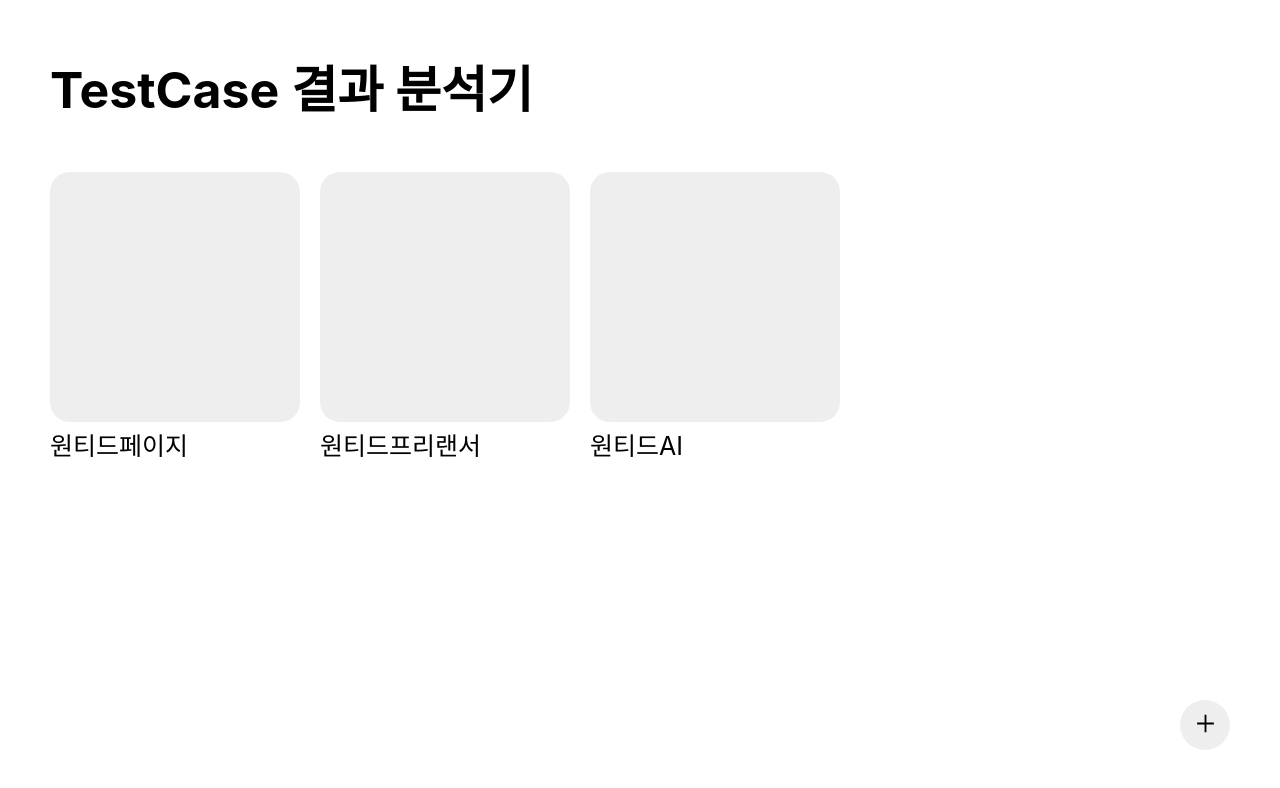
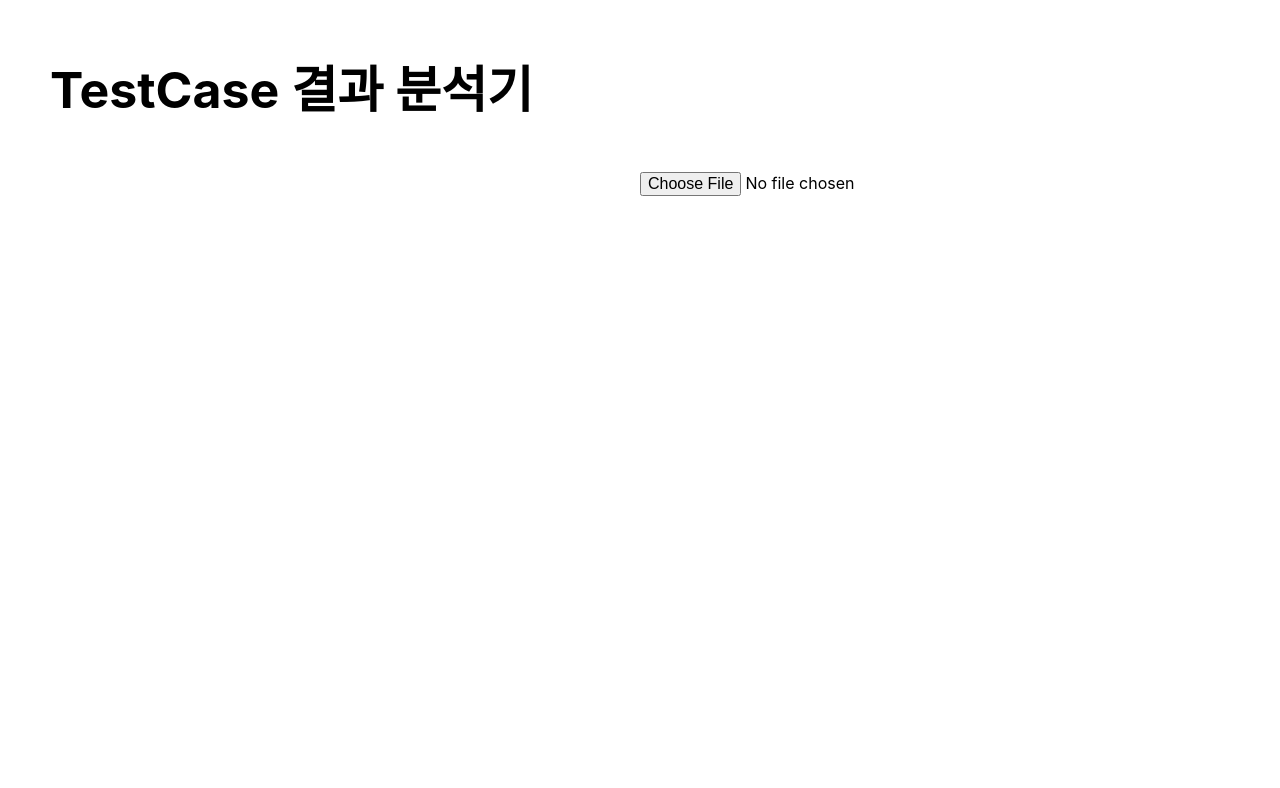
Before and after one commit to whara123/testcase_analysis, a React (Create React App) app: page / in a window 1280 px wide. Shown: the top 788 px of the page. Built offline with nearby package versions, Linux system fonts and the light colour scheme.

Commit message:
🎨 엑셀 파일 등록하면 결과 갯수 도출

```diff
--- a/package.json
+++ b/package.json
@@ -14,6 +14,7 @@
     "react-redux": "^8.0.2",
     "react-router-dom": "^6.3.0",
     "react-scripts": "5.0.1",
+    "read-excel-file": "^5.4.4",
     "redux": "^4.2.0",
     "sheetjs": "^2.0.0",
     "styled-components": "^5.3.5",
--- a/src/App.js
+++ b/src/App.js
@@ -3,8 +3,6 @@ import GlobalStyle from './styles/GlobalStyle';
 import { BrowserRouter, Routes, Route } from 'react-router-dom';
 
 import Main from './pages/Main';
-import Project from './pages/Project';
-import Versiondata from './pages/Versiondata';
 
 function App() {
   return (
@@ -13,8 +11,6 @@ function App() {
       <BrowserRouter>
         <Routes>
           <Route path="/" element={<Main />} />
-          <Route path="/project/:id" element={<Project />} />
-          <Route path="/versiondata" element={<Versiondata />} />
         </Routes>
       </BrowserRouter>
     </>
--- /dev/null
+++ b/src/components/DataResult.js
@@ -0,0 +1,26 @@
+import React from 'react';
+import { useSelector } from 'react-redux';
+
+export default function DataResult() {
+  const resultData = useSelector((state) => state.tcData.filterData);
+
+  return (
+    <div>
+      {resultData && (
+        <ul>
+          <li>pass : {resultData.filter((v) => v.includes('Pass')).length}</li>
+          <li>fail : {resultData.filter((v) => v.includes('Fail')).length}</li>
+          <li>
+            N.A : {resultData.filter((v) => v.includes('Not Available')).length}
+          </li>
+          <li>
+            Block : {resultData.filter((v) => v.includes('Block')).length}
+          </li>
+          <li>
+            N.T : {resultData.filter((v) => v.includes('Not Test')).length}
+          </li>
+        </ul>
+      )}
+    </div>
+  );
+}
--- a/src/index.js
+++ b/src/index.js
@@ -6,7 +6,7 @@ import store from './redux/configStore';
 
 const root = ReactDOM.createRoot(document.getElementById('root'));
 root.render(
-  // <Provider store={store}>
-  <App />,
-  // </Provider>,
+  <Provider store={store}>
+    <App />
+  </Provider>,
 );
--- a/src/pages/Main.js
+++ b/src/pages/Main.js
@@ -1,31 +1,41 @@
 import React from 'react';
 import styled from 'styled-components';
-import { AiOutlinePlus } from 'react-icons/ai';
+import * as XLSX from 'xlsx';
+import { useDispatch } from 'react-redux';
+import { createData } from '../redux/modules/tcData';
+
+import DataResult from '../components/DataResult';
 
 export default function Main() {
-  const testArr = [
-    { title: '원티드페이지' },
-    { title: '원티드프리랜서' },
-    { title: '원티드AI' },
-  ];
+  const dispatch = useDispatch();
+
+  const handleUpload = (e) => {
+    e.preventDefault();
+
+    var files = e.target.files,
+      f = files[0];
+    var reader = new FileReader();
+    reader.onload = function (e) {
+      var data = e.target.result;
+      let readedData = XLSX.read(data, { type: 'binary' });
+
+      readedData.SheetNames.forEach((value, index) => {
+        const SheetName = readedData.SheetNames[index];
+        const ws = readedData.Sheets[SheetName];
+
+        const dataParse = XLSX.utils.sheet_to_json(ws, { header: 1 });
+        const filterData = dataParse.filter((v) => v.length > 0);
+        dispatch(createData({ filterData }));
+      });
+    };
+    reader.readAsBinaryString(f);
+  };
 
   return (
     <MainWrap>
       <PageTitle>TestCase 결과 분석기</PageTitle>
-      <ProjectList>
-        {testArr.map(({ title }) => (
-          <ProjectItem key={title}>
-            <ProjectButton></ProjectButton>
-            <ProjectTitle>{title}</ProjectTitle>
-          </ProjectItem>
-        ))}
-      </ProjectList>
-
-      <ButtonPos>
-        <AddButton>
-          <AiOutlinePlus />
-        </AddButton>
-      </ButtonPos>
+      <InputElsx type="file" onChange={handleUpload} />
+      <DataResult />
     </MainWrap>
   );
 }
@@ -39,36 +49,8 @@ const PageTitle = styled.h1`
   margin-bottom: 50px;
 `;
 
-const AddButton = styled.button`
-  width: 50px;
-  height: 50px;
-  border-radius: 50px;
-  background-color: #eee;
-  font-size: 25px;
-  line-height: 25px;
+const InputElsx = styled.input`
+  position: relative;
+  top: 50%;
+  left: 50%;
 `;
-
-const ButtonPos = styled.div`
-  position: fixed;
-  bottom: 50px;
-  right: 50px;
-`;
-
-const ProjectList = styled.ul`
-  display: flex;
-  gap: 20px;
-  flex-wrap: wrap;
-`;
-
-const ProjectItem = styled.li``;
-
-const ProjectButton = styled.button`
-  width: 250px;
-  height: 250px;
-  border-radius: 20px;
-  background-color: #eee;
-`;
-
-const ProjectTitle = styled.p`
-  font-size: 25px;
-`;
--- a/src/pages/Project.js
+++ /dev/null
@@ -1,76 +0,0 @@
-import React, { useState } from 'react';
-import styled from 'styled-components';
-import { AiOutlinePlus } from 'react-icons/ai';
-
-export default function Project() {
-  const testArr = [{ title: '1.0.0' }, { title: '1.0.1' }, { title: '1.0.2' }];
-
-  const [openUI, setOpenUI] = useState(false);
-  const handleUI = () => {
-    setOpenUI(!openUI);
-  };
-
-  return (
-    <MainWrap>
-      <PageTitle>프로젝트 명</PageTitle>
-      <ProjectList>
-        {testArr.map(({ title }) => (
-          <ProjectItem key={title}>
-            <ProjectButton></ProjectButton>
-            <ProjectTitle>Ver. {title}</ProjectTitle>
-          </ProjectItem>
-        ))}
-      </ProjectList>
-
-      <ButtonPos>
-        <AddButton onClick={handleUI}>
-          {openUI && <input type="file" />}
-          <AiOutlinePlus />
-        </AddButton>
-      </ButtonPos>
-    </MainWrap>
-  );
-}
-
-const MainWrap = styled.header`
-  padding: 50px;
-`;
-
-const PageTitle = styled.h1`
-  font-size: 50px;
-  margin-bottom: 50px;
-`;
-
-const AddButton = styled.button`
-  width: 50px;
-  height: 50px;
-  border-radius: 50px;
-  background-color: #eee;
-  font-size: 25px;
-  line-height: 25px;
-`;
-
-const ButtonPos = styled.div`
-  position: fixed;
-  bottom: 50px;
-  right: 50px;
-`;
-
-const ProjectList = styled.ul`
-  display: flex;
-  gap: 20px;
-  flex-wrap: wrap;
-`;
-
-const ProjectItem = styled.li``;
-
-const ProjectButton = styled.button`
-  width: 250px;
-  height: 250px;
-  border-radius: 20px;
-  background-color: #eee;
-`;
-
-const ProjectTitle = styled.p`
-  font-size: 25px;
-`;
--- a/src/pages/Versiondata.js
+++ /dev/null
@@ -1,5 +0,0 @@
-import React from 'react';
-
-export default function Versiondata() {
-  return <>버젼데이터</>;
-}
--- /dev/null
+++ b/src/readelsx.js
@@ -0,0 +1,5 @@
+const readXlsxFile = require('read-excel-file/node');
+
+readXlsxFile('./data.xlsx').then((rows) => {
+  console.log(rows[1]);
+});
--- a/src/redux/configStore.js
+++ b/src/redux/configStore.js
@@ -1,5 +1,6 @@
-// import { createStore, combineReducers } from 'redux';
+import { createStore, combineReducers } from 'redux';
+import tcData from './modules/tcData';
 
-// const rootReducer = combineReducers({});
-// const store = createStore(rootReducer);
-// export default store;
+const rootReducer = combineReducers({ tcData });
+const store = createStore(rootReducer);
+export default store;
--- /dev/null
+++ b/src/redux/modules/tcData.js
@@ -0,0 +1,15 @@
+const CREATE = 'tcData/CREATE';
+
+export function createData(data) {
+  return { type: CREATE, data };
+}
+
+export default function reducer(state = {}, action = {}) {
+  switch (action.type) {
+    case 'tcData/CREATE': {
+      return action.data;
+    }
+    default:
+      return state;
+  }
+}
```
Also changed, not shown: 1 other file (tests, documents, lock files or other folders).
